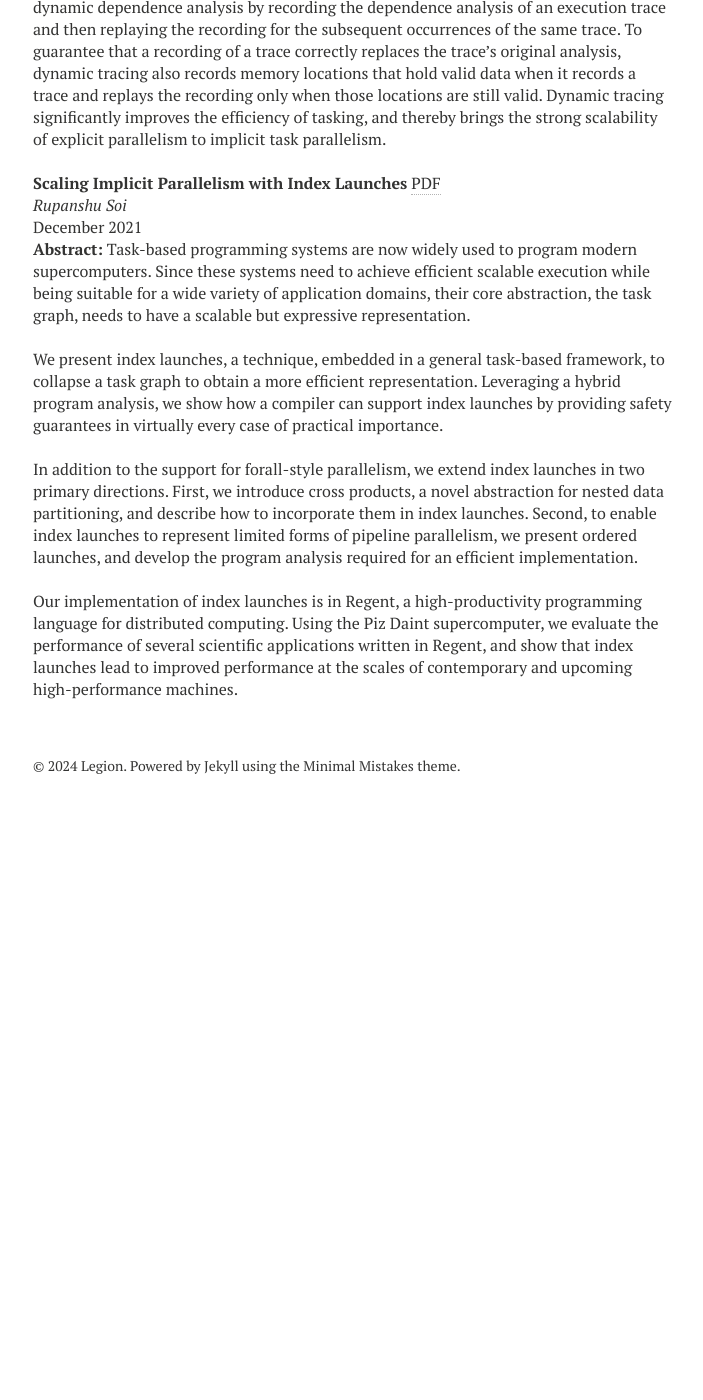
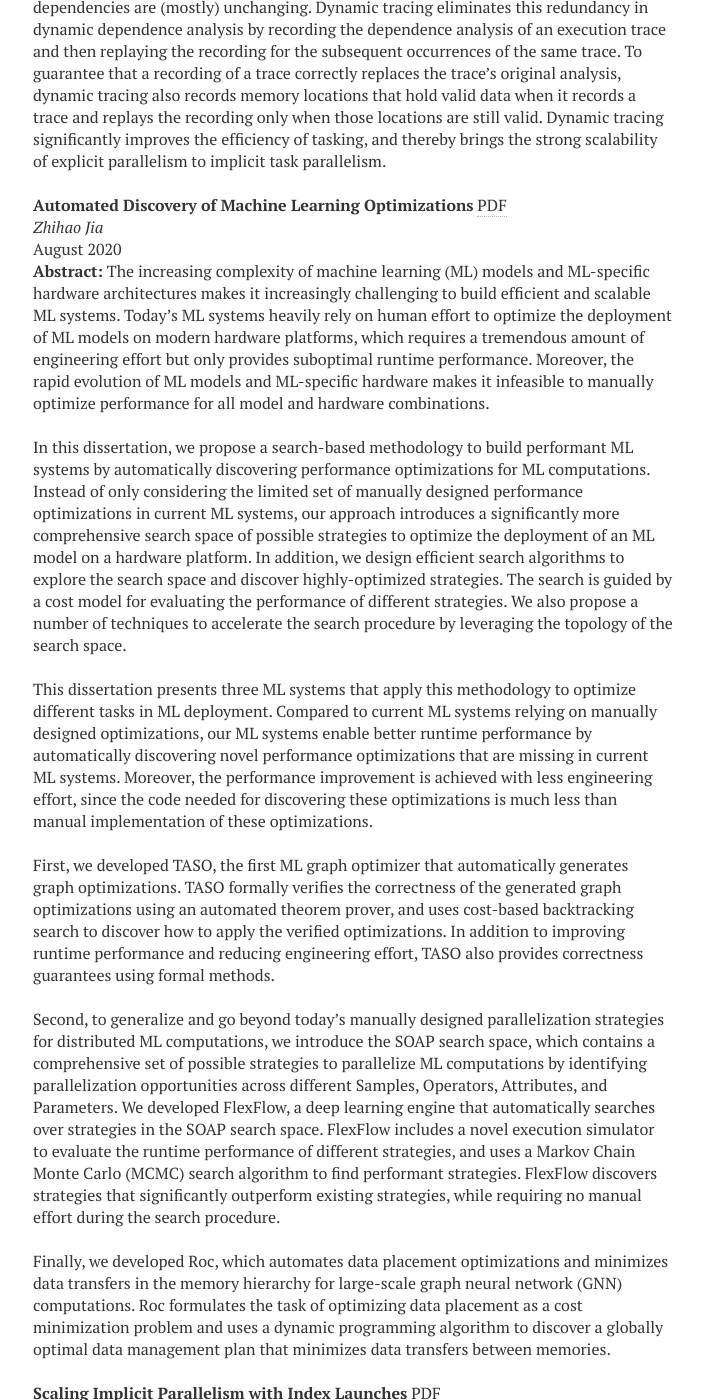
Before and after one commit to apryakhin/legion.stanford.edu, a Jekyll site: the page built from publications.md, in a window 1280 px wide and 1400 px high, scrolled down 17238 px. Shown: the whole window, without its empty margins (287-990 px from the left). Built offline with Jekyll 4.4.1, drawn with Linux system fonts in a browser that asks for light colours; nearby versions of some CDN libraries; before the commit the page ends 18062 px from its top, so only the background shows below that; some of the changed text lies outside the part shown.

Commit message:
Add Zhihao Jia thesis.

```diff
--- a/publications.md
+++ b/publications.md
@@ -49,6 +49,7 @@ title: Publications
       * [Sean Treichler's Thesis (2016)](#treichler_thesis) \[[PDF]({{ "/pdfs/treichler_thesis.pdf" | relative_url }})]
       * [Elliott Slaughter's Thesis (2017)](#slaughter_thesis) \[[PDF]({{ "/pdfs/slaughter_thesis.pdf" | relative_url }})]
       * [Wonchan Lee's Thesis (2019)](#lee_thesis) \[[PDF]({{ "/pdfs/lee_thesis.pdf" | relative_url }})]
+      * [Zhihao Jia's Thesis (2020)](#jia_thesis) \[[PDF]({{ "/pdfs/jia_thesis.pdf" | relative_url }})]
       * [Rupanshu Soi's Thesis (2021)](#soi_thesis) \[[PDF]({{ "/pdfs/soi_thesis.pdf" | relative_url }})]
 
 ## Papers
@@ -896,6 +897,73 @@ significantly improves the efficiency of tasking, and thereby brings
 the strong scalability of explicit parallelism to implicit task
 parallelism.
 
+
+<a name="jia_thesis"></a>**Automated Discovery of Machine Learning Optimizations** [PDF]({{ "/pdfs/jia_thesis.pdf" | relative_url }})<br/>
+*Zhihao Jia*<br/>
+August 2020<br/>
+**Abstract:** The increasing complexity of machine learning (ML)
+models and ML-specific hardware architectures makes it increasingly
+challenging to build efficient and scalable ML systems. Today's ML
+systems heavily rely on human effort to optimize the deployment of ML
+models on modern hardware platforms, which requires a tremendous
+amount of engineering effort but only provides suboptimal runtime
+performance. Moreover, the rapid evolution of ML models and
+ML-specific hardware makes it infeasible to manually optimize
+performance for all model and hardware combinations.
+
+In this dissertation, we propose a search-based methodology to build
+performant ML systems by automatically discovering performance
+optimizations for ML computations. Instead of only considering the
+limited set of manually designed performance optimizations in current
+ML systems, our approach introduces a significantly more comprehensive
+search space of possible strategies to optimize the deployment of an
+ML model on a hardware platform. In addition, we design efficient
+search algorithms to explore the search space and discover
+highly-optimized strategies. The search is guided by a cost model for
+evaluating the performance of different strategies. We also propose a
+number of techniques to accelerate the search procedure by leveraging
+the topology of the search space.
+
+This dissertation presents three ML systems that apply this
+methodology to optimize different tasks in ML deployment. Compared to
+current ML systems relying on manually designed optimizations, our ML
+systems enable better runtime performance by automatically discovering
+novel performance optimizations that are missing in current ML
+systems. Moreover, the performance improvement is achieved with less
+engineering effort, since the code needed for discovering these
+optimizations is much less than manual implementation of these
+optimizations.
+
+First, we developed TASO, the first ML graph optimizer that
+automatically generates graph optimizations. TASO formally verifies
+the correctness of the generated graph optimizations using an
+automated theorem prover, and uses cost-based backtracking search to
+discover how to apply the verified optimizations. In addition to
+improving runtime performance and reducing engineering effort, TASO
+also provides correctness guarantees using formal methods.
+
+Second, to generalize and go beyond today's manually designed
+parallelization strategies for distributed ML computations, we
+introduce the SOAP search space, which contains a comprehensive set of
+possible strategies to parallelize ML computations by identifying
+parallelization opportunities across different Samples, Operators,
+Attributes, and Parameters. We developed FlexFlow, a deep learning
+engine that automatically searches over strategies in the SOAP search
+space. FlexFlow includes a novel execution simulator to evaluate the
+runtime performance of different strategies, and uses a Markov Chain
+Monte Carlo (MCMC) search algorithm to find performant
+strategies. FlexFlow discovers strategies that significantly
+outperform existing strategies, while requiring no manual effort
+during the search procedure.
+
+Finally, we developed Roc, which automates data placement
+optimizations and minimizes data transfers in the memory hierarchy for
+large-scale graph neural network (GNN) computations. Roc formulates
+the task of optimizing data placement as a cost minimization problem
+and uses a dynamic programming algorithm to discover a globally
+optimal data management plan that minimizes data transfers between
+memories.
+
 <a name="soi_thesis"></a>**Scaling Implicit Parallelism with Index Launches** [PDF]({{ "/pdfs/soi_thesis.pdf" | relative_url }})<br/>
 *Rupanshu Soi*<br/>
 December 2021<br/>
```
Also changed, not shown: 1 other file.
